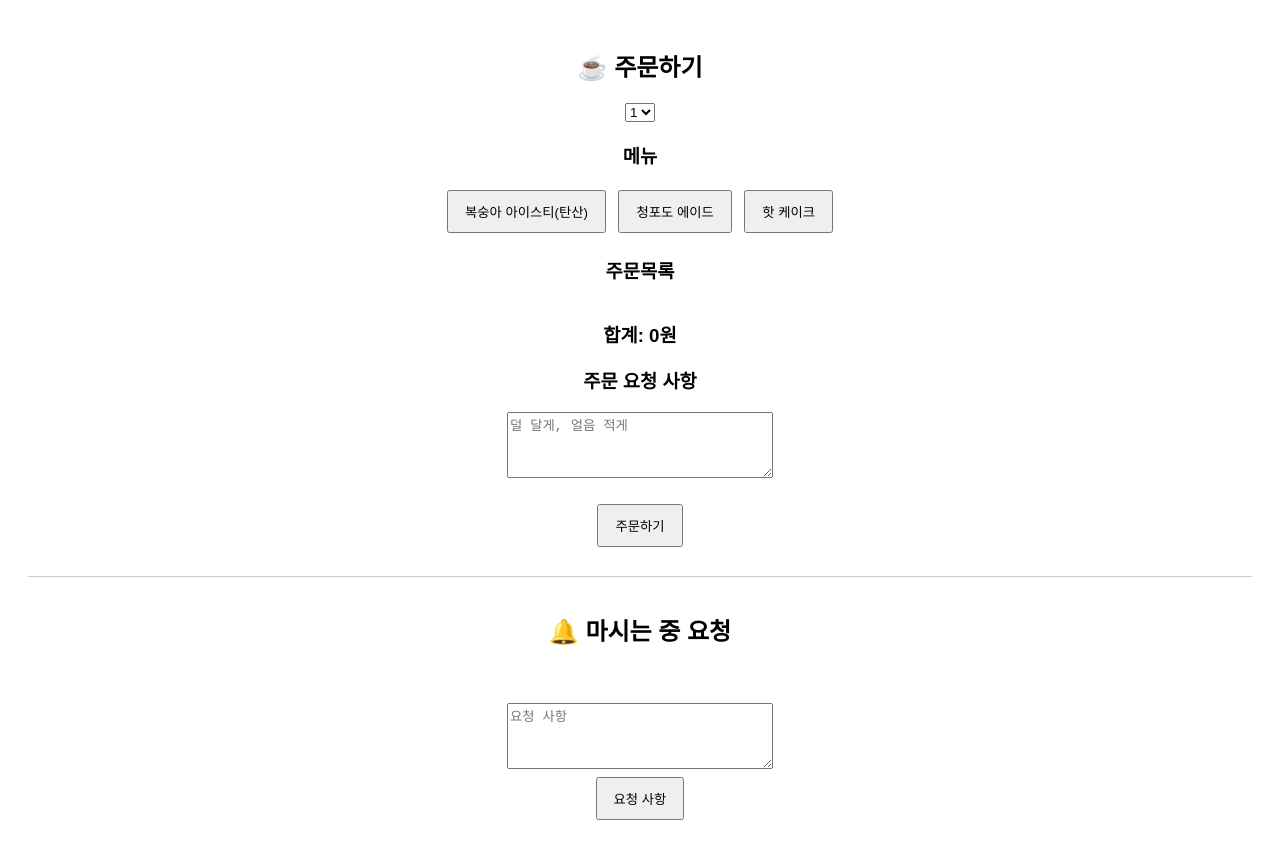
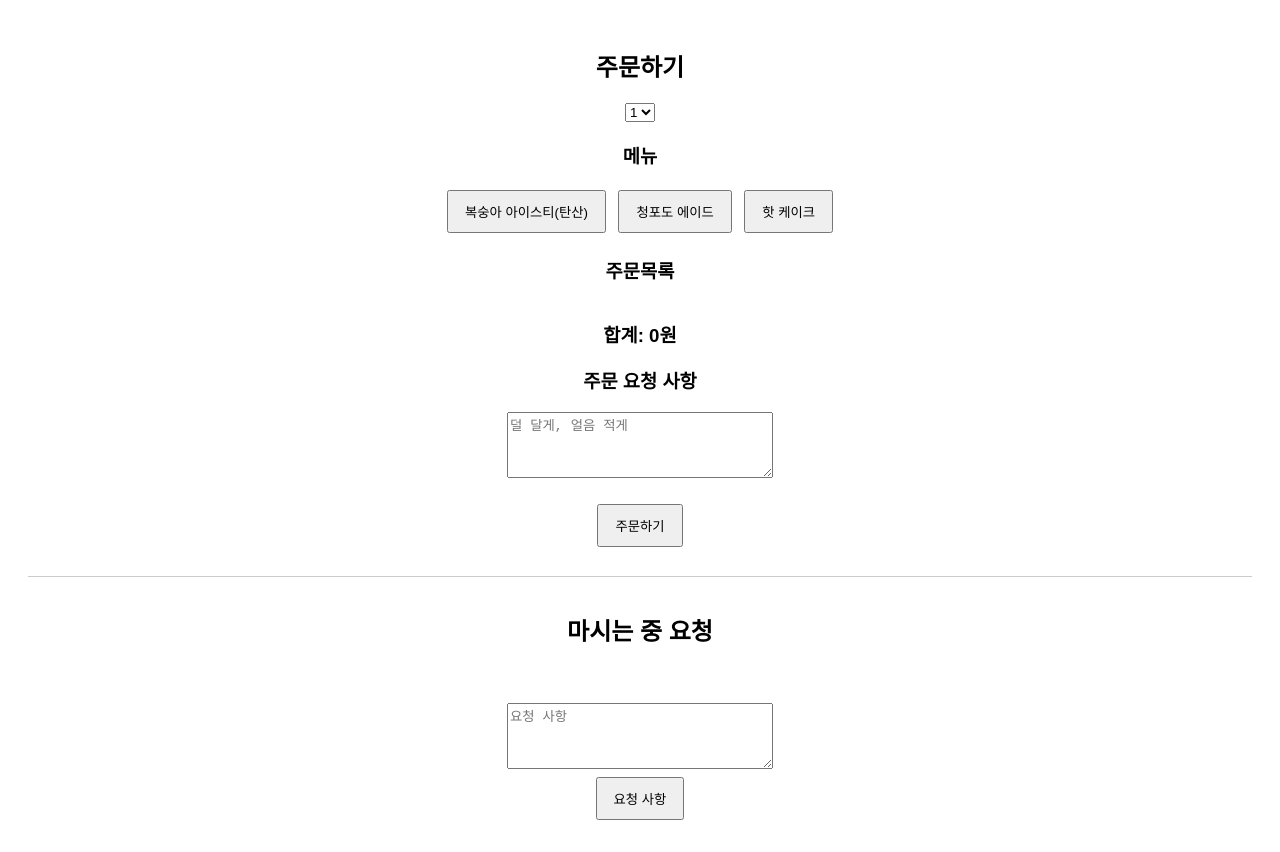
Before and after one commit to jw-astro09/8-class-cafe, a plain HTML site: page index.html in a window 1280 px wide. Drawn offline with Linux system fonts and the light colour scheme.

Commit message:
Fix HTML encoding issues in index.html

```diff
--- a/index.html
+++ b/index.html
@@ -13,7 +13,7 @@ textarea { width: 260px; height: 60px; }
 </head>
 <body>
 
-<h2>☕ 주문하기</h2>
+<h2>주문하기</h2>
 
 <select id="table">
   <option>1</option><option>2</option><option>3</option>
@@ -36,7 +36,7 @@ textarea { width: 260px; height: 60px; }
 
 <!-- =================== -->
 <div class="section">
-<h2>🔔 마시는 중 요청</h2>
+<h2>마시는 중 요청</h2>
 
 <br><br>
 <textarea id="serviceText" placeholder="요청 사항"></textarea>
```
